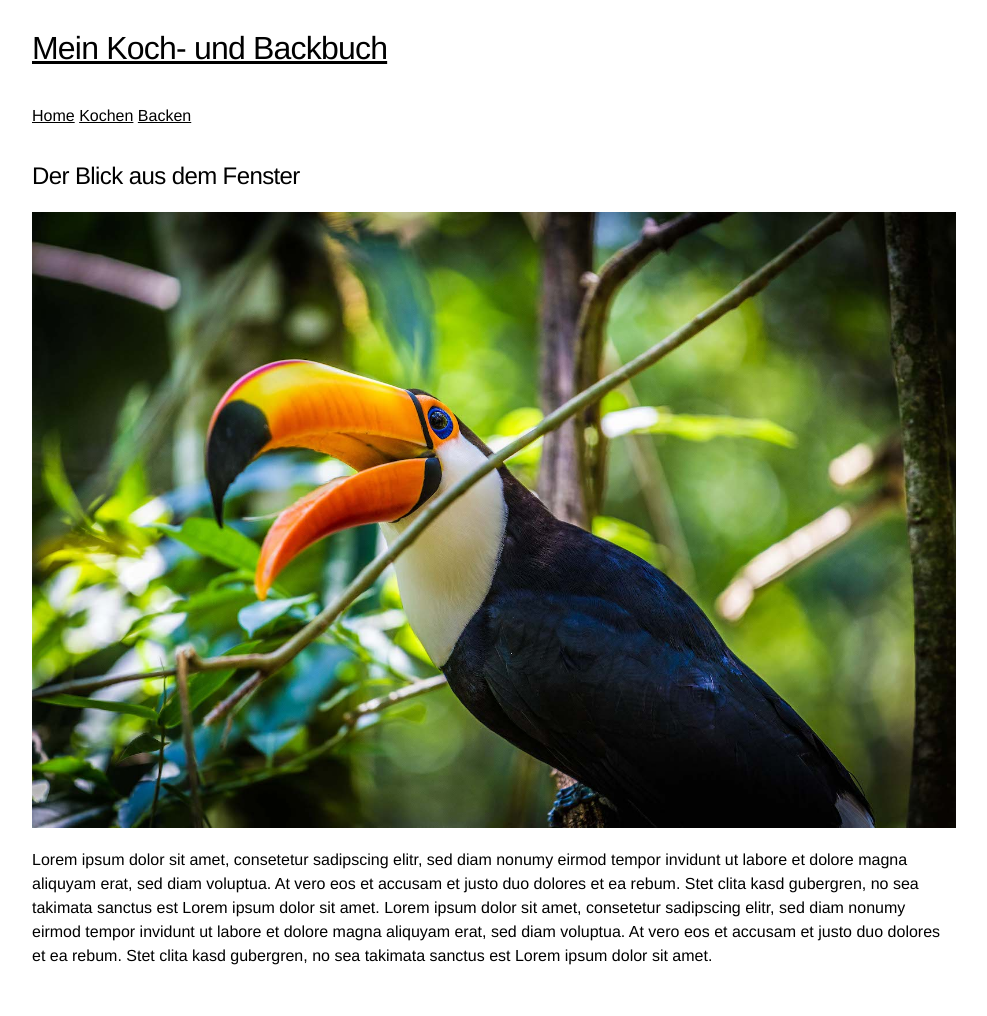
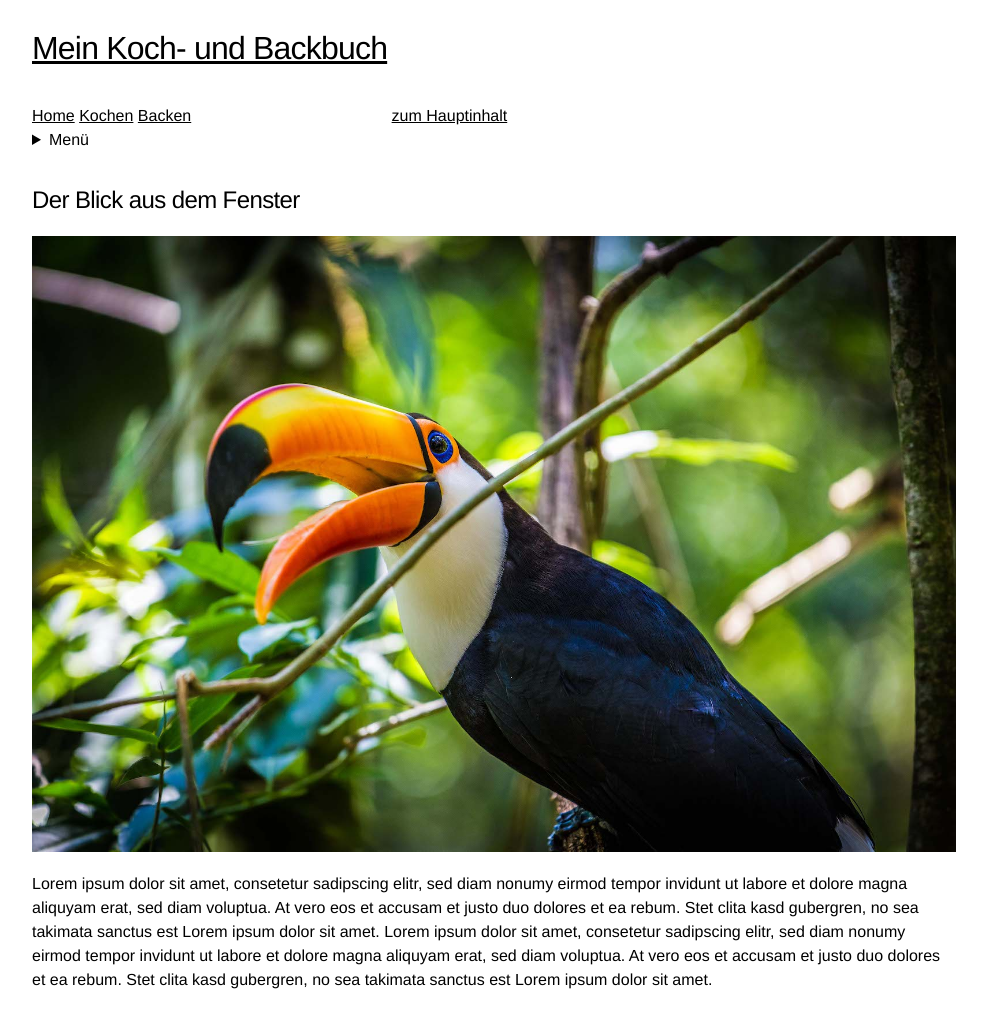
Before and after one commit to 2309Dev/2309Dev.github.io, a Jekyll site: the page built from index.md, in a window 1280 px wide. Shown: the whole page, without its empty margins (146-1133 px from the left). Built offline with Jekyll 4.4.1, drawn with Linux system fonts in a browser that asks for light colours; our own code applies the rules of GitHub Pages for plain Markdown files; before the commit the page ends 992 px from its top, so only the background shows below that.

Commit message:
Update _nav.html

```diff
--- a/_includes/_nav.html
+++ b/_includes/_nav.html
@@ -6,3 +6,33 @@
     <a href="kochen.html">Kochen</a>
     <a href="backen.html">Backen</a>
 </div>
+
+
+<a id="skip-link" href="#main">zum Hauptinhalt</a>
+<nav id="sitenav">
+	<details>
+		<summary>Menü</summary>
+		<ul>
+			<li><a href="/">Startseite</a>
+			<li>
+				<details>
+					<summary>Kochen</summary>
+					<ul>
+						<li><a href="">Nudeln</a></li>
+						<li><a href="">Kartoffeln</a></li>
+						<li><a href="">Reis</a></li>
+						<li><a href="">Fleisch</a></li>
+					</ul>
+				</details>
+			<li>
+				<details>
+					<summary>Backen</summary>
+					<ul>
+						<li><a href="">Obst</a></li>
+						<li><a href="">Schokolade</a></li>
+					</ul>
+				</details>
+			<li><a href="">Impressum</a></li>
+		</ul>
+	</details>
+</nav>
```
